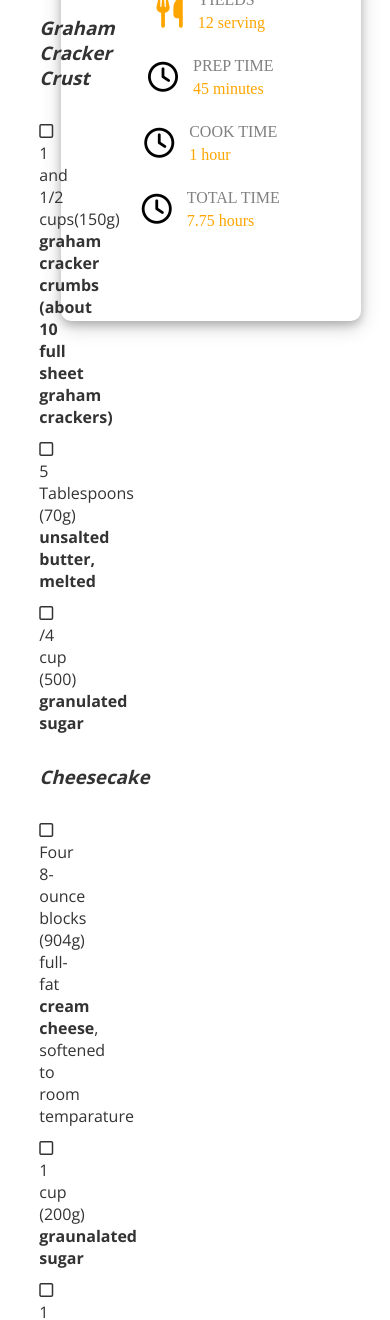
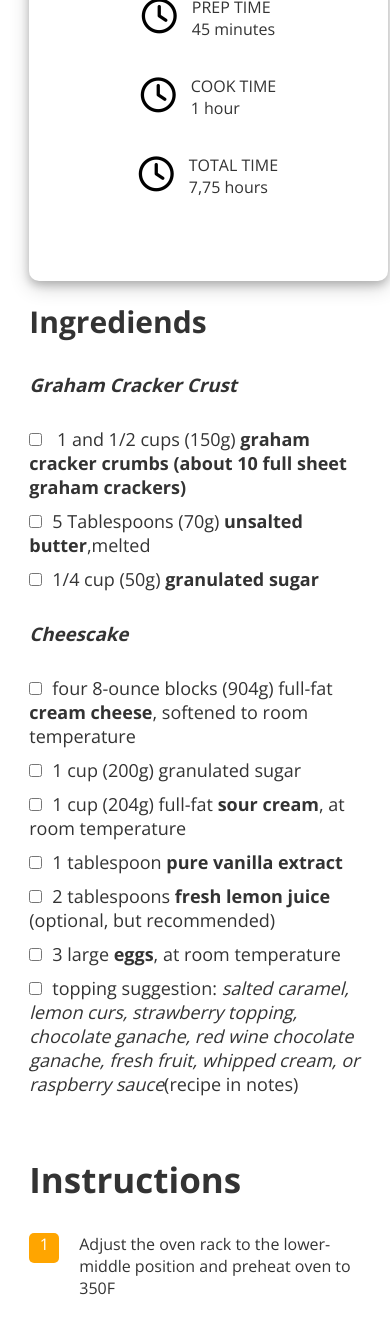
Before and after one commit to ibrahimkayum18/responsive-1, a plain HTML site: page index.html in a window 390 px wide. Shown: the part 624-1944 px from the top of the page. Drawn offline with nearby package versions, Linux system fonts and the light colour scheme.

Commit message:
responsive addded

```diff
--- a/index.html
+++ b/index.html
@@ -21,69 +21,130 @@
       <img src="./photo1.png" alt="">
     </div>
   </div>
-  <main class="main">
-    <div class="container">
+  <div class="main">
     <div class="service">
-        <!-- First icon -->
-        <div class="ico">
-          <div class="icon-1">
-            <i class="fa-sharp fa-solid fa-utensils"></i>
+      <div class="item">
+        <div class="img-item">
+          <i class="fa-solid fa-utensils orange"></i>
         </div>
-          <div class="icon-text">
-            <p class="gray">YIELDS</p>
-          <p class="orange">12 serving</p>
+        <div class="text-item">
+          <p class="ff">YIELDS</p>
+          <p class="orange">12 servings</p>
+
         </div>
       </div>
-        <!-- Secund ico -->
-        <div class="res-icon">
-          <div class="ico">
-            <div class="icon">
+      <div class="item">
+        <div class="img-item">
           <i class="fa-regular fa-clock"></i>
         </div>
-            <div class="icon-text">
-              <p class="gray">PREP TIME</p>
-              <p class="orange">45 minutes</p>
+        <div class="text-item">
+          <p class="ff">PREP TIME</p>
+          <p class="ff">45 minutes</p>
+
         </div>
       </div>
-          <!-- Third Icon -->
-          <div class="ico">
-            <div class="icon">
+      <div class="item">
+        <div class="img-item">
           <i class="fa-regular fa-clock"></i>
         </div>
-            <div class="icon-text">
-              <p class="gray">COOK TIME</p>
-            <p class="orange">1 hour</p>
+        <div class="text-item">
+          <p class="ff">COOK TIME</p>
+          <p class="ff">1 hour</p>
+
         </div>
       </div>
-          <!-- Fourth Icon -->
-          <div class="ico">
-            <div class="icon">
+      <div class="item">
+        <div class="img-item">
           <i class="fa-regular fa-clock"></i>
         </div>
-            <div class="icon-text">
-              <p class="gray">TOTAL TIME</p>
-            <p class="orange">7.75 hours</p>
+        <div class="text-item">
+          <p class="ff">TOTAL TIME</p>
+          <p class="ff">7,75 hours</p>
+
+        </div>
+      </div>
+
+    </div>
+    <div class="process">
+      <h2>Ingrediends</h2>
+      <h3><i>Graham Cracker Crust</i></h3>
+      <p><input type="checkbox" name="select" id=""> 1 and 1/2 cups (150g) <b>graham cracker crumbs (about 10 full sheet graham crackers)</b> </p>
+      <p><input type="checkbox" name="select" id="">5 Tablespoons (70g) <b>unsalted butter</b>,melted </p>
+      <p><input type="checkbox" name="" id="">1/4 cup (50g) <b>granulated sugar</b></p>
+      <h3><i>Cheescake</i></h3>
+      <p><input type="checkbox" name="" id="">four 8-ounce blocks (904g) full-fat <b>cream cheese</b>, softened to room temperature</p>
+      <p><input type="checkbox" name="" id="">1 cup (200g) granulated sugar</p>
+      <p><input type="checkbox" name="" id="">1 cup (204g) full-fat <b>sour cream</b>, at room temperature</p>
+      <p><input type="checkbox" name="" id="">1 tablespoon <b>pure vanilla extract</b></p>
+      <p><input type="checkbox" name="" id="">2 tablespoons <b>fresh lemon juice</b> (optional, but recommended)</p>
+      <p><input type="checkbox" name="" id="">3 large <b>eggs</b>, at room temperature</p>
+      <p><input type="checkbox" name="" id="">topping suggestion: <i>salted caramel, lemon curs, strawberry topping, chocolate ganache, red wine chocolate ganache, fresh fruit, whipped cream, or raspberry sauce</i>(recipe in notes)</p>
+
+    </div>
+  </div>
+  <div class="instruction">
+    <h2 class="ff">Instructions</h2>
+    <div class="box-1">
+      <div class="content">
+        <div class="box">
+          <p class="square">1</p>
+        </div>
+        <div class="box2">
+          <p>Adjust the oven rack to the lower-middle position and preheat oven to 350F</p>
+        </div>
+      </div>
+      <div class="content">
+        <div class="box">
+          <p class="square">2</p>
+        </div>
+        <div class="box2">
+          <p>Lorem ipsum dolor sit amet consectetur adipisicing elit. Voluptatem cumque voluptatum error, labore vel quasi, laudantium porro obcaecati impedit, iusto ut architecto? Sit libero molestiae aspernatur, perspiciatis reiciendis quos minima incidunt eius repellat laborum explicabo accusamus, recusandae possimus pariatur doloribus eveniet iste ea sapiente eos quis odit natus iusto beatae nisi! Repellat odit excepturi nesciunt ea amet aliquid suscipit ad temporibus quam ullam. Id neque odit aliquam eius deserunt, dolorum voluptatibus praesentium minus consectetur similique accusantium enim labore incidunt consequatur iusto a quo nihil velit porro omnis aliquid ratione cumque sed! Ipsa in accusamus ullam. Sit magnam neque dolores omnis?
+          </p>
+        </div>
+      </div>
+      <div class="content">
+        <div class="box">
+          <p class="square">3</p>
+        </div>
+        <div class="box2">
+          <p>Lorem ipsum dolor sit amet consectetur adipisicing elit. In dolorem laborum alias soluta non fuga nulla atque enim ipsa! Voluptates excepturi nemo vitae fuga commodi consequatur dignissimos hic suscipit animi veniam! Tenetur officiis aliquam ad soluta tempore? Officia consectetur saepe iste facilis nemo temporibus doloremque veritatis earum molestiae necessitatibus dolorum dolore, beatae qui eligendi recusandae nisi quos eaque obcaecati! Quo quae dolores, reprehenderit delectus laboriosam quidem, doloribus nihil dolorum, deleniti quasi totam non odio ipsa nulla! Dolores assumenda fuga tempore sapiente omnis. Praesentium perspiciatis, eum mollitia omnis veniam quam id.</p>
+        </div>
+      </div>
+      <div class="content">
+        <div class="box">
+          <p class="square">4</p>
+        </div>
+        <div class="box2">
+          <p>Lorem, ipsum dolor sit amet consectetur adipisicing elit. Rem mollitia nam dolores beatae a alias id esse praesentium iste, neque tempora? Laboriosam ipsam voluptatibus, molestiae facere error sapiente amet a molestias ducimus iusto. Officia minima pariatur numquam incidunt! Porro temporibus eaque, repellat iure accusantium quidem pariatur nihil. Nam provident veniam atque sunt distinctio consequuntur. Natus magnam unde minus saepe! Sequi provident sit architecto ipsam illum a sunt, accusamus temporibus vel nulla dignissimos exercitationem obcaecati saepe repellendus dolorum eveniet molestias praesentium recusandae? Aspernatur quaerat molestiae, molestias doloribus quibusdam ex unde dicta.</p>
+        </div>
+      </div>
+      <div class="content">
+        <div class="box">
+          <p class="square">5</p>
+        </div>
+        <div class="box2">
+          <p>Lorem ipsum dolor sit amet consectetur adipisicing elit. Laudantium asperiores quis est nemo qui veritatis doloribus fugit, quae velit iste eum maxime libero! Aut corporis obcaecati tempora doloremque similique corrupti nesciunt nostrum, cupiditate soluta cumque fugit non assumenda, iusto pariatur molestias atque debitis officia ratione quaerat amet est beatae quis. Qui ullam eaque molestiae quo tempore, temporibus in ipsam tenetur!</p>
+        </div>
+      </div>
+      <div class="content">
+        <div class="box">
+          <p class="square">6</p>
+        </div>
+        <div class="box2">
+          <p>Lorem ipsum dolor sit amet consectetur, adipisicing elit. Quae optio asperiores, vitae possimus nulla ipsam id incidunt eum reprehenderit sint natus eaque aliquid, ipsa inventore blanditiis. Nesciunt ullam necessitatibus iste labore nisi ipsa, odit maiores ea quos, exercitationem enim impedit!!</p>
+        </div>
+      </div>
+      <div class="content">
+        <div class="box">
+          <p class="square">7</p>
+        </div>
+        <div class="box2">
+          <p>Lorem ipsum dolor sit amet consectetur adipisicing elit. Voluptatum qui quod, numquam voluptas a sed culpa est aliquam exercitationem nihil beatae eum obcaecati nemo quis facere possimus. Odit, corrupti reiciendis.</p>
         </div>
       </div>
     </div>
-      </div>
-      <div class="measur">
-        <h2>Ingredients</h2>
-        <h3 class="ff"><i>Graham Cracker Crust</i></h3>
-        <p class="ingd"><i class="fa-regular fa-square"></i> 1 and 1/2 cups(150g) <b>graham cracker crumbs (about 10 full sheet graham crackers)</b></p>
-        <p class="ingd"><i class="fa-regular fa-square"></i> 5 Tablespoons (70g) <b>unsalted butter, melted</b></p>
-        <p class="ingd"><i class="fa-regular fa-square"></i> /4 cup (500) <b>granulated sugar</b></p>
-        <h3 class="ff"><i>Cheesecake</i></h3>
-        <p class="ingd"><i class="fa-regular fa-square"></i> Four 8-ounce blocks (904g) full-fat <b>cream cheese</b>, softened to room temparature</p>
-        <p class="ingd"><i class="fa-regular fa-square"></i> 1 cup (200g) <b>graunalated sugar</b></p>
-        <p class="ingd"><i class="fa-regular fa-square"></i> 1 cup (240g) full-fat <b>sour cream</b>,at room temparature</p>
-        <p class="ingd"><i class="fa-regular fa-square"></i> 1 teaspoon <b>pure vanilla extract</b></p>
-        <p class="ingd"><i class="fa-regular fa-square"></i> 2 teaspoons <b>fresh lemon juice</b> (optional, but recommended)</p>
-        <p class="ingd"><i class="fa-regular fa-square"></i> 3 larbr <b>eggs</b>, at room temparature</p>
-        <p class="ingd"><i class="fa-regular fa-square"></i> topping suggestion <em>salted caramel, lemon curd, strawberry, topping, chocolate ganache, red wine chocolate ganache, fresh fruit, whipped cream, or raspberry sauce</em></p>
+
   </div>
 
-    </div>
-  </main>
 </body>
 </html>
--- a/style.css
+++ b/style.css
@@ -40,60 +40,90 @@ body{
     width: 100%;
     margin: auto;
 }
-.measur{
-    grid-area: measure;
+.main{
+    margin-top: 50px;
 }
 .service{
     grid-area: service;
+    background-color: #fff;
+    border-radius: 10px;
+    padding: 30px;
+    box-shadow: 0 4px 8px 0 rgba(0, 0, 0, 0.2), 0 6px 20px 0 rgba(0, 0, 0, 0.19);
+    height: 350px;
+
+}
+.item{
     display: flex;
-    flex-direction: column;
-    background-color: White;
-    box-shadow: 0 4px 8px 0 rgba(0, 0, 0, 0.2), 0 6px 20px 0 rgba(0, 0, 0, 0.19);
-    height: 280px;
-    width: 200px;
-    padding: 50px;
+    justify-content: center;
+    align-items: center;
+    gap: 20px;
+    margin: 40px;
+
+}
+.img-item{
+    font-size: 35px;
+}
+.process{
+    grid-area: process;
     border-radius: 10px;
 }
-.service i{
+.process h2{
+    font-family: 'Open Sans', sans-serif;
+    color: var(--gray-1, #333);
     font-size: 30px;
-    margin-bottom: 6px;
 }
-.icon-1{
-    color: orange;
+.process h3{
+    font-family: 'Open Sans', sans-serif;
+    color: var(--gray-1, #333);
+    margin: 30px 0px;
+}
+.process p{
+    width: 60%;
+    font-size: 18px;
+    font-family: 'Open Sans', sans-serif;
+    color: var(--gray-1, #333);
+    margin: 10px 0px;
+}
+.process input{
+    margin-right: 10px;
+}
+.main{
+    display: grid;
+    gap: 20px;
+    grid-template-areas:
+    "process process process service service service"
+    "process process process service service service"
+    ;
+    margin-bottom: 50px;
+}
+.square{
+    width: 30px;
+    height: 30px;
+    border-radius: 5px;
+    background-color: orange;
+    text-align: center;
+    color: #fff;
+
+    /* margin: 20px; */
+}
+.box-1{
+    width: 50%;
+    margin-bottom: 30px;
+}
+
+.content{
+    font-family: 'Open Sans', sans-serif;
+    color: var(--gray-1, #333);
+    display: flex;
+    justify-content: center;
+    gap: 20px;
+    margin-bottom: 30px;
+}
+.instruction h2{
+    margin: 30px 0px;
     font-size: 35px;
 }
 
-.service .ico{
-    display: flex;
-    gap: 15px;
-    justify-content: center;
-    align-items: center;
-    padding-bottom: 20px;
-}
-.ico p{
-    margin-bottom: 5px;
-}
-.container{
-    margin-top: 100px;
-    display: grid;
-    grid-template-areas: "measure measure service";
-}
-.measur h2{
-    font-size: 30px;
-    color: var(--gray-1, #333);
-}
-.measur h3{
-    margin: 30px 0px;
-}
-.measur p{
-    margin-bottom: 10px;
-}
-.ingd{
-    /* line-height: 25px; */
-    width: 80%;
-    font-family: 'Open Sans', sans-serif;
-    color: var(--gray-1, #333);
-}
 
 
 
@@ -116,17 +146,70 @@ body{
         margin-bottom: 130px;
     }
     .header-img img{
-        padding: 15px;
+        padding: 10px;
         width: 100%;
     }
-    .container{
-        grid-template-columns: repeat(1, 1fr);
+    .main{
+        grid-template-areas:
+        "service"
+        "process"
+        ;
+    }
+    .item{
+        gap: 15px;
+        margin: 10px;
+        margin-bottom: 35px;
+    }
+    .service{
+        width: 90%;
+        padding-bottom: 20px;
+    }
+    .process p{
         width: 100%;
-        /* grid-template-areas: "services" "measure"; */
     }
-    .measur{
+    .box-1{
         width: 100%;
+    }
+}
+@media screen and (min-width: 576px) and (max-width: 960px) {
+    .header{
+        width: 90%;
+    }
+    .header-text h2{
+        font-size: 25px;
+        margin-top: 40px;
+    }
+    .header-text p{
+        margin-top: 20px;
+        margin-bottom: 0px;
+        width: 100%;
+        /* padding: 20px; */
+    }
+    .header-text p img{
+        margin-bottom: 130px;
+    }
+    .header-img img{
         padding: 10px;
+        width: 100%;
     }
+    .main{
+        grid-template-areas:
+        "process service"
+        ;
+    }
+    .item{
+        gap: 15px;
+        margin: 10px;
+        margin-bottom: 35px;
 
+    }
+    .service{
+        width: 90%;
+    }
+    .process p{
+        width: 100%;
+    }
+    .box-1{
+        width: 100%;
+    }
 }
```
Lines whose indentation alone changed are shown as unchanged.
